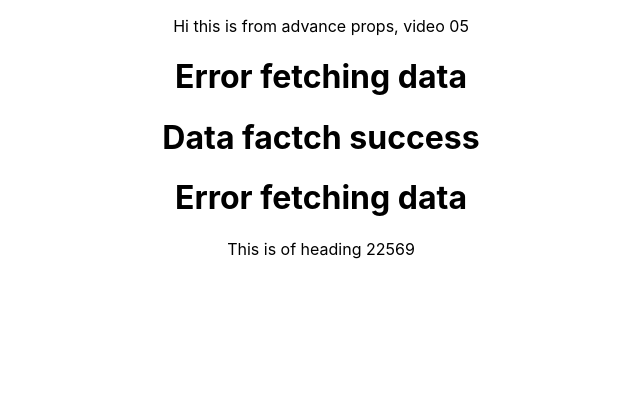
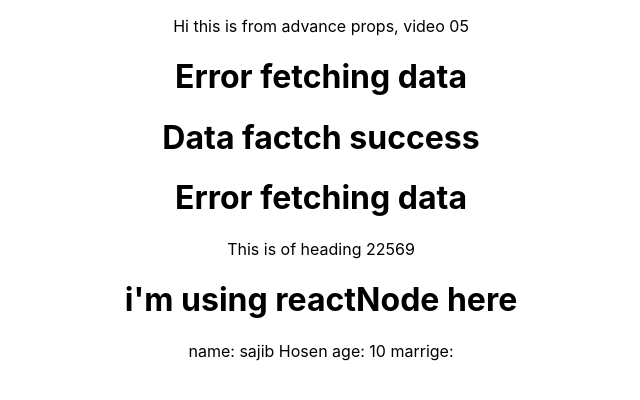
Before and after one commit to sajib-hosen/typeScript-with-react, a React (Create React App) app: page / in a window 1280 px wide. Shown: the top 400 px of the page, without its empty margins (319-959 px from the left). Built offline with nearby package versions, Linux system fonts and the light colour scheme.

Commit message:
working on advance props

```diff
--- a/src/Components/advProps02/AppForAdvProps.tsx
+++ b/src/Components/advProps02/AppForAdvProps.tsx
@@ -1,5 +1,7 @@
 import React from 'react';
 import Heading from './Heading';
+import Optional from './Optional';
+import Oscar from './Oscar';
 import Status from './Status';
 
 
@@ -8,7 +10,18 @@ const AppForAdvProps = () => {
         <div>
             <p>Hi this is from advance props, video 05</p>
             <Status status='error' />
+
+            {/* passing text/children through conponent  */}
             <Heading>This is of heading 22569</Heading>
+
+            {/* passing tag/children through conponent  */}
+            <Oscar>
+                <h1>i'm using reactNode here</h1>
+            </Oscar>
+
+            {/* passing Optional/children through conponent  */}
+            <Optional name="sajib Hosen" age={10}/>
+
         </div>
     );
 };
--- /dev/null
+++ b/src/Components/advProps02/Optional.tsx
@@ -0,0 +1,16 @@
+import React from 'react';
+
+type OptionalProps = {
+    name: string,
+    age: number,
+    marrige?: string
+}
+const Optional = (props: OptionalProps) => {
+    return (
+        <div>
+            <p>name: {props.name} age: {props.age} marrige: {props.marrige}</p>
+        </div>
+    );
+};
+
+export default Optional;
--- /dev/null
+++ b/src/Components/advProps02/Oscar.tsx
@@ -0,0 +1,14 @@
+import React from 'react';
+
+type oscarProps={
+    children: React.ReactNode
+}
+const Oscar = (props: oscarProps) => {
+    return (
+        <div>
+            {props.children}
+        </div>
+    );
+};
+
+export default Oscar;
```
